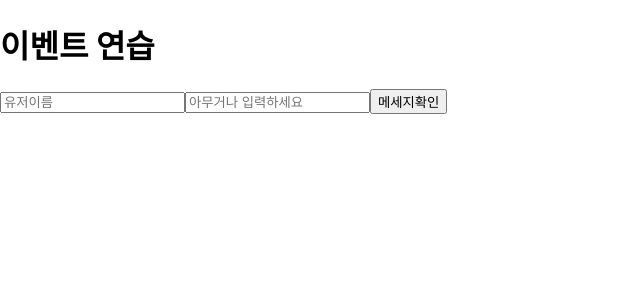
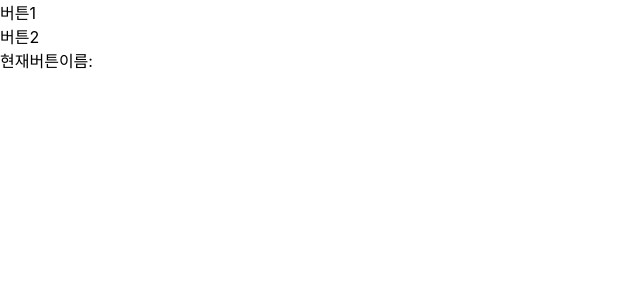
Before and after one commit to shiincs/react-book-exercise, a React (Create React App) app in the folder hello-react/: page / in a window 1280 px wide. Shown: the top 300 px of the page, without its empty margins (0-640 px from the left). Built offline with nearby package versions, Linux system fonts and the light colour scheme.

Commit message:
etc: Event Handler Test in div tag div tag also can be applied  e.target.className for use div seperately

```diff
--- a/hello-react/src/App.js
+++ b/hello-react/src/App.js
@@ -1,12 +1,14 @@
 import React, { Component } from 'react';
 import MyComponent from './MyComponent'
 import EventPractice from './EventPractice'
+import EventTest from './EventTest'
 
 class App extends Component {
   render() {
     return (
       // <MyComponent />
-      <EventPractice />
+      // <EventPractice />
+      <EventTest />
     )
   }
 }
--- /dev/null
+++ b/hello-react/src/EventTest.js
@@ -0,0 +1,26 @@
+import React, { Component } from 'react';
+
+class EventTest extends Component {
+  state = {
+    buttonName: ''
+  }
+
+  handleClick = (e) => {
+    this.setState({
+      buttonName: e.target.className
+    })
+  }
+
+  // 버튼을 누르면 해당 버튼의 className값이 buttonName의 상태값으로 설정되면서 현재버튼이름 영역에 출력된다.
+  render() {
+    return (
+      <div>
+        <div className="button1" onClick={this.handleClick}>버튼1</div>
+        <div className="button2" onClick={this.handleClick}>버튼2</div>
+        <div>현재버튼이름: {this.state.buttonName}</div>
+      </div>
+    );
+  }
+}
+
+export default EventTest;
```
